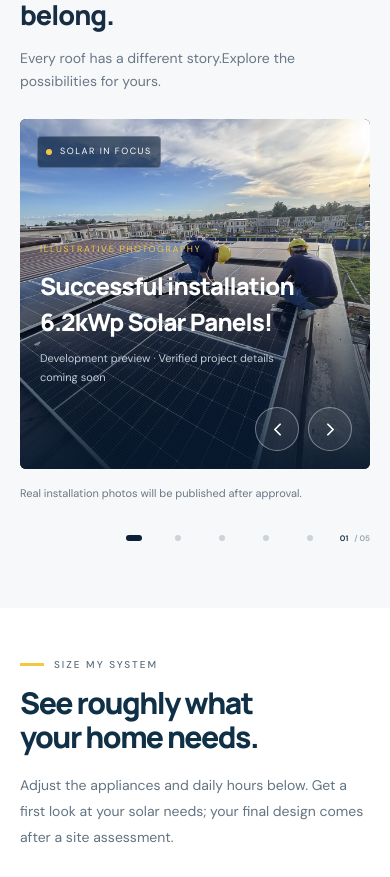
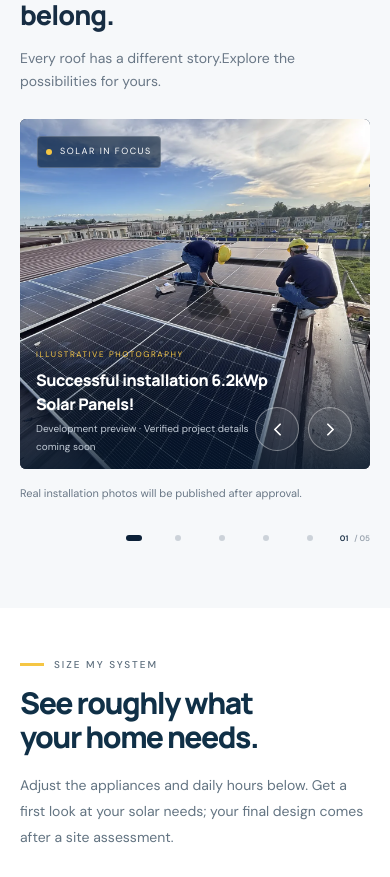
Before and after one commit to neilzkie14/aizek-renewables-web, a React (Vite) app: page / in a window 390 px wide. Shown: the part 2355-3232 px from the top of the page. Built offline with nearby package versions, Linux system fonts and the light colour scheme.

Commit message:
Update responsive.css

```diff
--- a/src/responsive.css
+++ b/src/responsive.css
@@ -595,3 +595,14 @@ textarea {
     margin-bottom: 0;
   }
 }
+/* Carousel caption: smaller, sits at the bottom, clears the arrows */
+.project-overlay{background:linear-gradient(0deg,#07192dcc,transparent 40%)}
+.project-info{bottom:20px;left:24px;max-width:calc(100% - 150px)}
+.project-info h3{font-size:20px;letter-spacing:-.4px;margin:4px 0}
+.project-info p{font-size:11px}
+.project-type{font-size:8px}
+@media (max-width:600px){
+  .project-info{bottom:14px;left:16px;max-width:calc(100% - 110px)}
+  .project-info h3{font-size:16px;max-width:none}
+  .project-info p{font-size:10px}
+}
```
